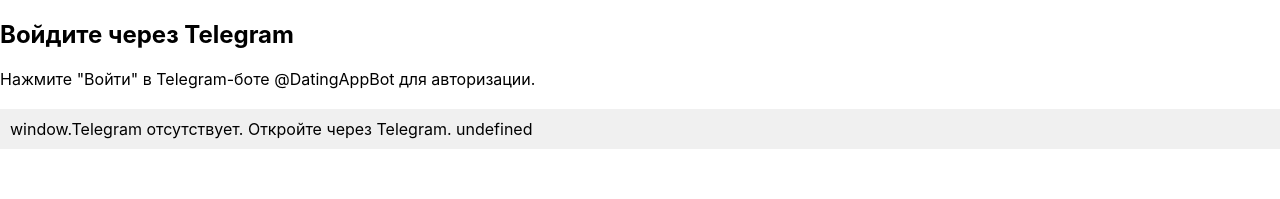
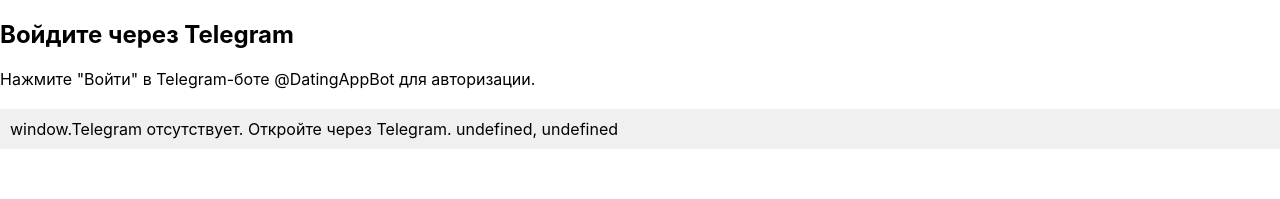
Before and after one commit to Sardor018/Dating_bot, a React (Create React App) app: page / in a window 1280 px wide. Shown: the top 199 px of the page. Built offline with nearby package versions, Linux system fonts and the light colour scheme; no server answers; the HTML template or start-up script is replaced by a standard one.

Commit message:
Add detailed Telegram Web App debug

```diff
--- a/src/App.js
+++ b/src/App.js
@@ -23,7 +23,7 @@
   const verifyTelegramInitData = () => {
     setDebugMessage('Проверка Telegram Web App...');
     if (!window.Telegram) {
-      setDebugMessage(`window.Telegram отсутствует. Откройте через Telegram. ${window.Telegram}`);
+      setDebugMessage(`window.Telegram отсутствует. Откройте через Telegram. ${window.Telegram}, ${window.Telegram?.WebApp}`);
       return null;
     }
     if (!window.Telegram.WebApp) {
@@ -71,6 +71,11 @@
   };
 
   useEffect(() => {
+    if (window.Telegram?.WebApp) {
+      window.Telegram.WebApp.ready();  // Сообщаем, что WebApp готов
+      window.Telegram.WebApp.expand(); // Делаем окно по всей высоте
+    }
+
     const initializeUser = async () => {
       setDebugMessage('Запуск инициализации...');
       const savedUser = localStorage.getItem('user');
```
